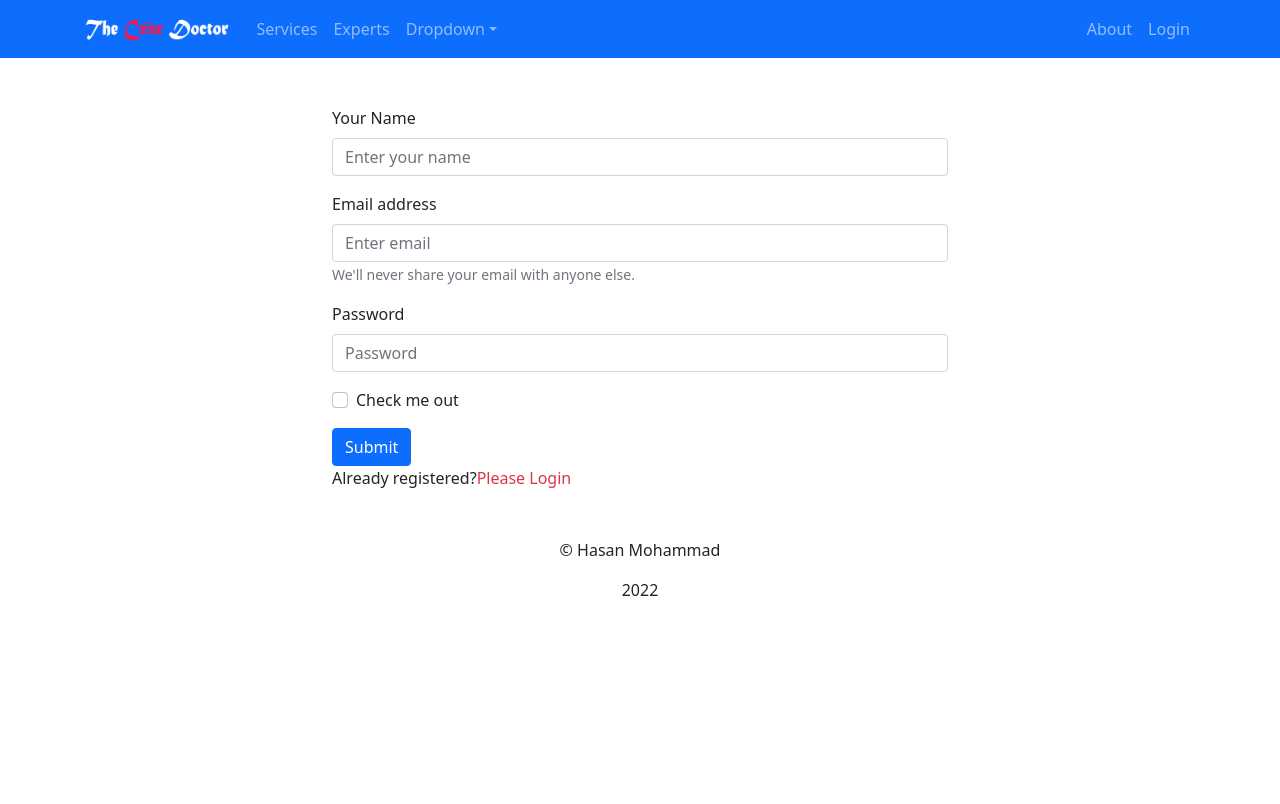
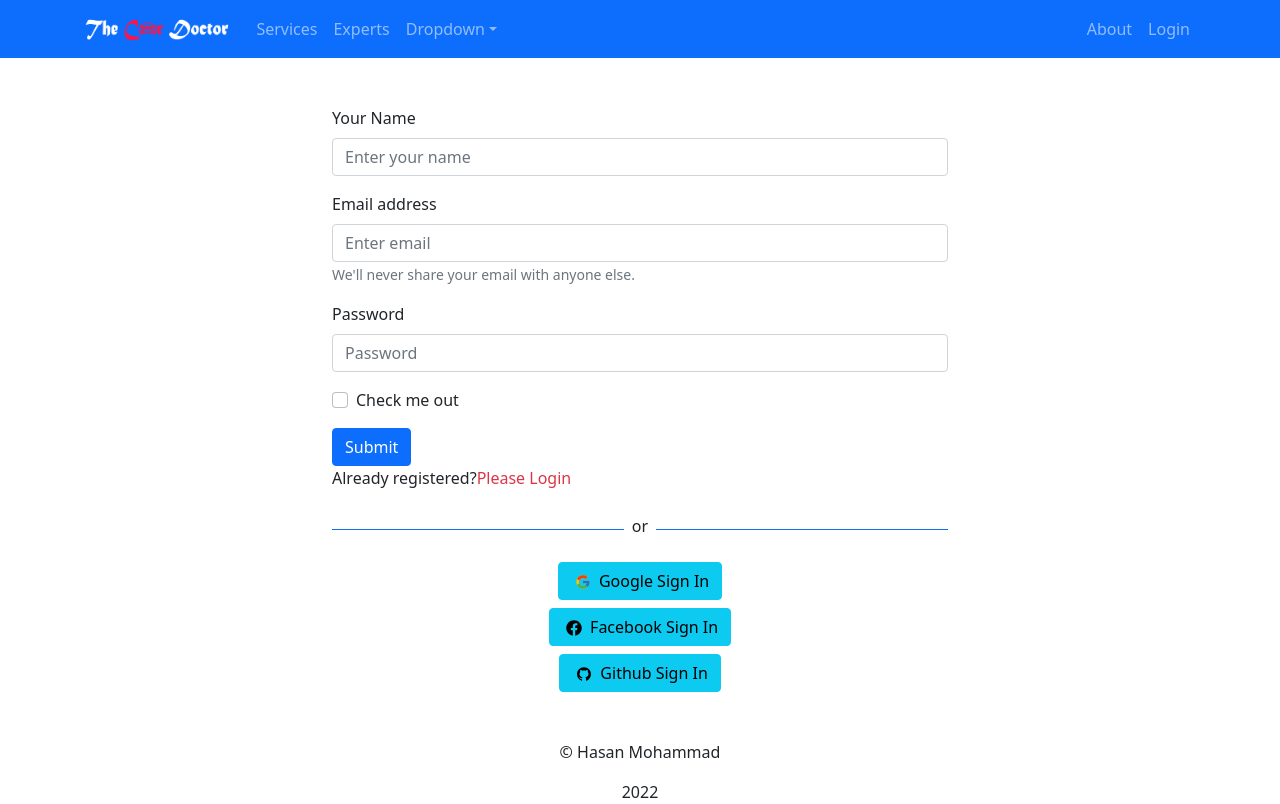
Before and after one commit to hasan-mohammad-bd/react-overview, a React (Create React App) app: page /register in a window 1280 px wide. Built offline with nearby package versions, Linux system fonts and the light colour scheme; no server answers.

Commit message:
implementing google login

```diff
--- a/package.json
+++ b/package.json
@@ -3,6 +3,7 @@
   "version": "0.1.0",
   "private": true,
   "dependencies": {
+    "@react-icons/all-files": "^4.1.0",
     "@testing-library/jest-dom": "^5.16.4",
     "@testing-library/react": "^12.1.4",
     "@testing-library/user-event": "^13.5.0",
@@ -12,6 +13,7 @@
     "react-bootstrap": "^2.2.3",
     "react-dom": "^18.0.0",
     "react-firebase-hooks": "^5.0.3",
+    "react-icons": "^4.3.1",
     "react-router-dom": "^6.3.0",
     "react-scripts": "5.0.0",
     "web-vitals": "^2.1.4"
--- a/src/Pages/Login/Login/Login.js
+++ b/src/Pages/Login/Login/Login.js
@@ -3,6 +3,7 @@
 import { useSignInWithEmailAndPassword } from "react-firebase-hooks/auth";
 import { Link, useLocation, useNavigate } from "react-router-dom";
 import auth from "../../../firebase.init";
+import SocialLogin from "../SocialLogin/SocialLogin";
 
 const Login = () => {
     const [
@@ -12,7 +13,7 @@
         error,
       ] = useSignInWithEmailAndPassword(auth);
 
-      let from = location.state?.from?.pathname || "/";
+      // let from = location?.state?.from?.pathname || "/";
 
     //useRef is the way to get value from input steps: bring the useRef, set the event handler, set the email/password.current.value in submit event handler.
     const emailRef = useRef("");
@@ -27,9 +28,9 @@
         signInWithEmailAndPassword(email, password)
     }
 
-    if(user){
-        navigate(from, {replace: true})
-    }
+    // if(user){
+    //     navigate(from, {replace: true})
+    // }
 
   return (
     <div className="container w-50 mx-auto mt-5">
@@ -39,7 +40,6 @@
           <Form.Label>Email address</Form.Label>
           <Form.Control ref={emailRef} type="email" placeholder="Enter email" required />
           <Form.Text className="text-muted">
-            We'll never share your email with anyone else.
           </Form.Text>
         </Form.Group>
 
@@ -55,6 +55,7 @@
         </Button>
       </Form>
       <p>New to Genius Car?<Link to={"/register"} className="text-danger pe-auto text-decoration-none">Please Register</Link></p>
+      <SocialLogin></SocialLogin>
     </div>
   );
 };
--- a/src/Pages/Login/Register/Register.js
+++ b/src/Pages/Login/Register/Register.js
@@ -4,6 +4,7 @@
 import { useCreateUserWithEmailAndPassword } from 'react-firebase-hooks/auth';
 import auth from '../../../firebase.init';
 import { useNavigate } from "react-router-dom";
+import SocialLogin from '../SocialLogin/SocialLogin';
 
 const Register = () => {
     const navigate = useNavigate()
@@ -57,6 +58,7 @@
         </Button>
       </Form>
       <p>Already registered?<Link to={"/login"} className="text-danger pe-auto text-decoration-none">Please Login</Link></p>
+      <SocialLogin></SocialLogin>
         </div>
     );
 };
--- /dev/null
+++ b/src/Pages/Login/SocialLogin/SocialLogin.js
@@ -0,0 +1,53 @@
+import React from "react";
+import { FcGoogle } from "@react-icons/all-files/fc/FcGoogle";
+import { FaFacebook } from "@react-icons/all-files/fa/FaFacebook";
+import { AiOutlineGithub } from "@react-icons/all-files/ai/AiOutlineGithub";
+import { useSignInWithGoogle } from "react-firebase-hooks/auth";
+import auth from "../../../firebase.init";
+import { useNavigate } from "react-router-dom";
+
+const SocialLogin = () => {
+  const navigate = useNavigate();
+  const [signInWithGoogle, user, loading, error] = useSignInWithGoogle(auth);
+  let errorElement;
+  if (error) {
+      errorElement = <div>
+        <p className="text-danger">Error: {error.message}</p>
+      </div>
+  }
+
+  if (user) {
+    navigate("/home");
+  }
+
+  return (
+    <div>
+      <div className="d-flex align-items-center">
+        <div style={{ height: "1px" }} className="bg-primary w-50"></div>
+        <p className="mt-2 px-2">or</p>
+        <div style={{ height: "1px" }} className="bg-primary w-50"></div>
+      </div>
+      {errorElement}
+      <button onClick={()=> signInWithGoogle()} className="btn btn-info d-block mx-auto my-2">
+        <span className="mx-1">
+          <FcGoogle></FcGoogle>
+        </span>{" "}
+        Google Sign In
+      </button>
+      <button className="btn btn-info d-block mx-auto my-2">
+        <span className="mx-1">
+          <FaFacebook></FaFacebook>
+        </span>{" "}
+        Facebook Sign In
+      </button>
+      <button className="btn btn-info d-block mx-auto my-2">
+        <span className="mx-1">
+          <AiOutlineGithub></AiOutlineGithub>
+        </span>{" "}
+        Github Sign In
+      </button>
+    </div>
+  );
+};
+
+export default SocialLogin;
```
Also changed, not shown: 1 other file (tests, documents, lock files or other folders).
